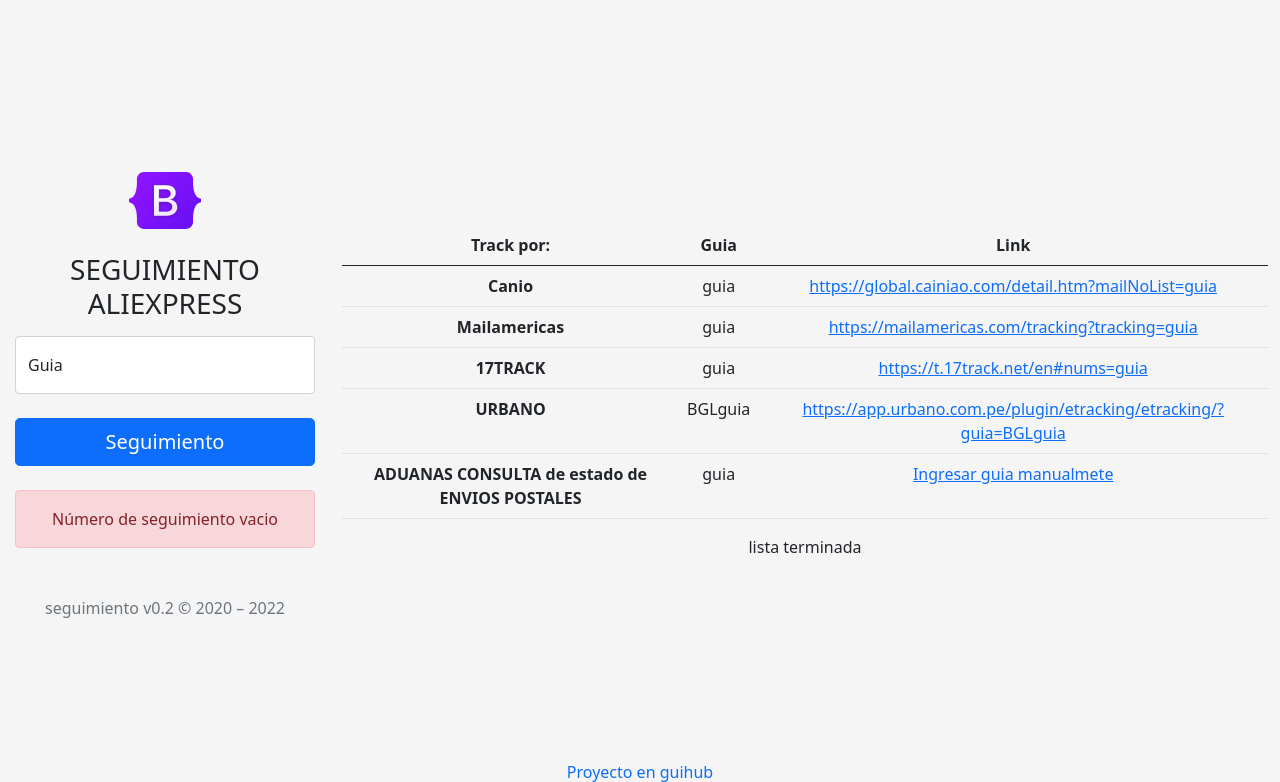
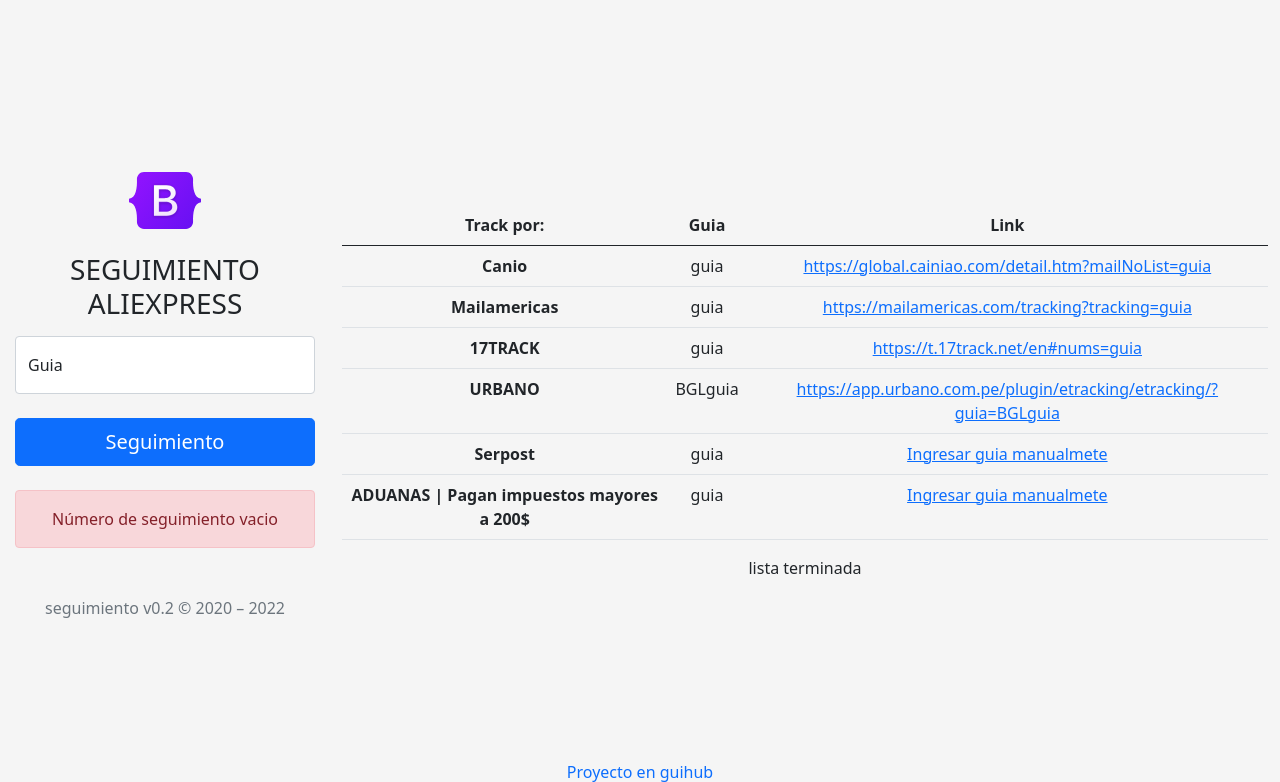
Before and after one commit to ImhoDev/seguimientoaliexpressperu, a PHP site: page / in a window 1280 px wide. Shown: the top 782 px of the page. Run offline with PHP 8.4, Linux system fonts and the light colour scheme.

Commit message:
añadiendo serpost

```diff
--- a/index.php
+++ b/index.php
@@ -42,6 +42,7 @@
           $track17 = $track17.$guia;
           $urbano = "https://app.urbano.com.pe/plugin/etracking/etracking/?guia=BGL";
           $urbano = $urbano.$guia;
+          $serpost = "http://clientes.serpost.com.pe/prj_online/Web_Busqueda.aspx";
           $sunat = "https://ww3.sunat.gob.pe/ol-ad-itimportafacilmc/DepConsulta.htm?action=cargarDepConsultaEstado";
 
        ?>
@@ -82,7 +83,12 @@
             <td><a href="<?php echo $urbano ?>" target="_blank"><?php echo $urbano ?></td>
           </tr>
           <tr>
-            <th scope="row">ADUANAS CONSULTA de estado de ENVIOS POSTALES</th>
+            <th scope="row">Serpost</th>
+            <td><?php echo $guia ?></td>
+            <td><a href="<?php echo $serpost ?>" target="_blank">Ingresar guia manualmete</td>
+          </tr>
+          <tr>
+            <th scope="row">ADUANAS | Pagan impuestos mayores a 200$ </th>
             <td><?php echo $guia ?></td>
             <td><a href="<?php echo $sunat ?>" target="_blank">Ingresar guia manualmete</td>
           </tr>
```
